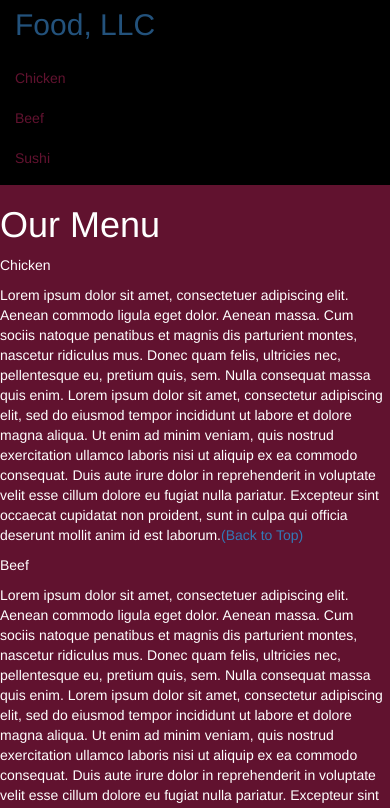
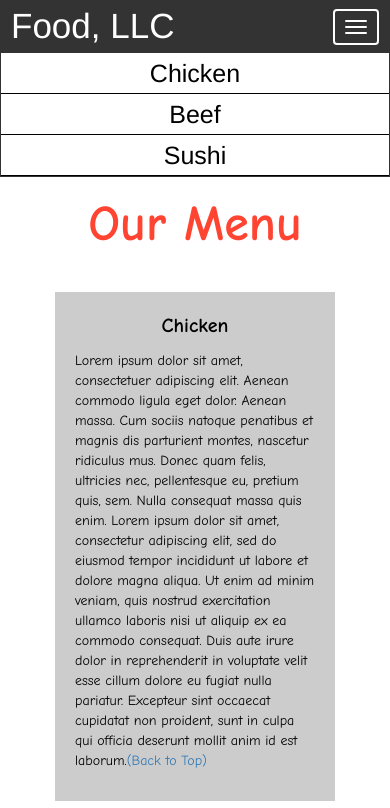
Before and after one commit to edocindnn/edocindnn.github.io, a plain HTML site: page module3/index.html in a window 390 px wide. Both pictures are taken after a click on the button 353 px from the left and 25 px from the top of the page. Shown: the top 808 px of the page. Drawn offline with nearby package versions, Linux system fonts and the light colour scheme.

Commit message:
Update style.css

```diff
--- a/module3/style.css
+++ b/module3/style.css
@@ -1,42 +1,97 @@
-*{
+
+.container-fluid{
 	margin: 0;
 	padding: 0;
+}
+
+.navbar{
+	border-radius: 0px;
+	background-color: rgba(0,0,0,0.8);
+}
+
+.navbar-brand{
+  font-size: 35px;
+  color: white;
+  padding-left: 25px;
+}
+
+.navbar-brand:hover{
+	color: white;
+}
+
+.nav{
+	margin: 0;
+	padding: 0;
+}
+
+.navbar-nav{
+  font-size: 25px;
+  text-align: center;
+  margin: 0;
+  padding: 0;
+}
+
+.navbar-toggle{
+	border: 2px solid white;
+	margin-right: 25px;
+}
+
+.icon-bar{
+	background-color: white;
+}
+
+
+.main-title{
+  margin-bottom: 15px;
+  text-align: center;
+  color: #ff4532;
+  font-size: 50px;
+  font-family: "Comic Sans MS", cursive, sans-serif;
+  font-weight: bold;
+}
+
+li{
+	box-sizing: border-box;
+	width: 100%;
+}
+
+.menu-item{
+	padding: 0;
+	margin: 0;
+	width: 100%;
+	background-color: white;
+	border-bottom: 1px solid black;
+	color: black;
+	display: block;
+}
+
+.menu-item:hover{
+	background-color: rgba(0,0,0,0.9);
+	color: rgba(0,0,0,0.4);
+}
+
+
+
+.row{
+	margin: 20px;
+}
+
+.content-box{
+	margin: 20px;
+	width: auto;
+	height: auto;
+	color: black;
+	background-color: rgba(0,0,0,0.2);
+	font-family: "Comic Sans MS", cursive, sans-serif;
+	padding: 20px;
+}
+
+.item-name{
+	text-align: center;
+	font-size: 20px;
+	font-weight: bold;
+}
+
+#top{
 
 }
-.navbar{
-
-border: none;
-background-color: black;
-color: #61122F;
-}
-body{
-	background-color: #61122F;
-	color: white;
-}
-.glyphicon{
-	font-size: 30px;
-	color:#61122F;
-}
-
-.center{
-	width: 90%;
-	background-color: grey;
-
-}
-.container
-{
-	background-color: grey;
-}
-.text-center{
-	font-size: 30px;
-}
-
-h2{
-	text-align: center;
-}
-#myNavbar ul li a {
-	color: #61122F;
-}
-.navbar-brand{
-font-size: 30px;
-}
```
